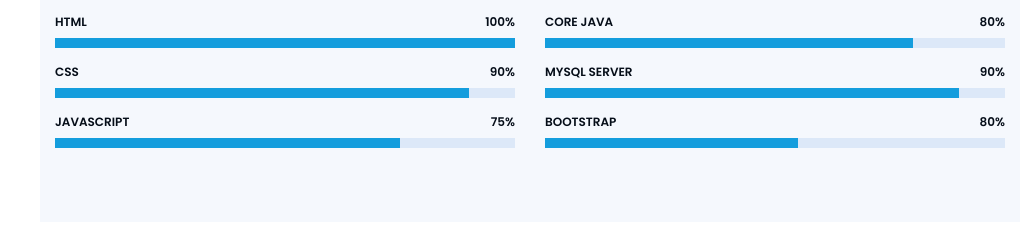
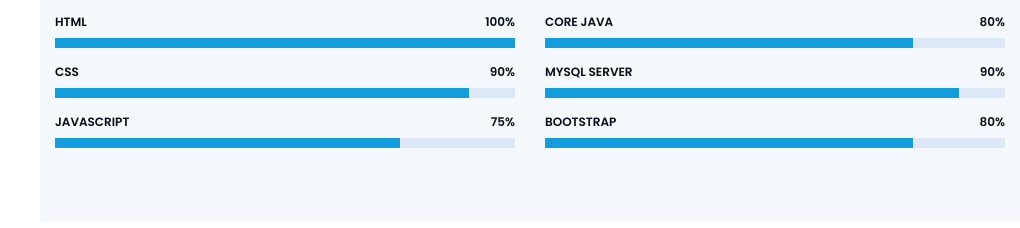
Before and after one commit to ashchh/cv, a plain HTML site: page index.html in a window 1280 px wide. Shown: the part 1580-1808 px from the top of the page, without its empty margins (260-1280 px from the left). Drawn offline with nearby package versions, Linux system fonts and the light colour scheme.

Commit message:
Update index.html

```diff
--- a/index.html
+++ b/index.html
@@ -231,7 +231,7 @@ my skills in engineering and meet the demands of the organization.
             <div class="progress">
               <span class="skill">Bootstrap <i class="val">80%</i></span>
               <div class="progress-bar-wrap">
-                <div class="progress-bar" role="progressbar" aria-valuenow="55" aria-valuemin="0" aria-valuemax="100"></div>
+                <div class="progress-bar" role="progressbar" aria-valuenow="80" aria-valuemin="0" aria-valuemax="100"></div>
               </div>
             </div>
 
```
